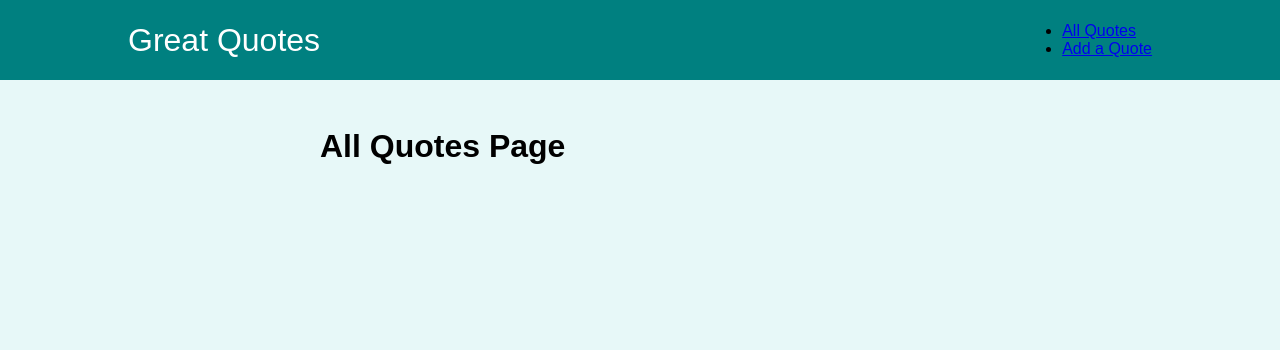
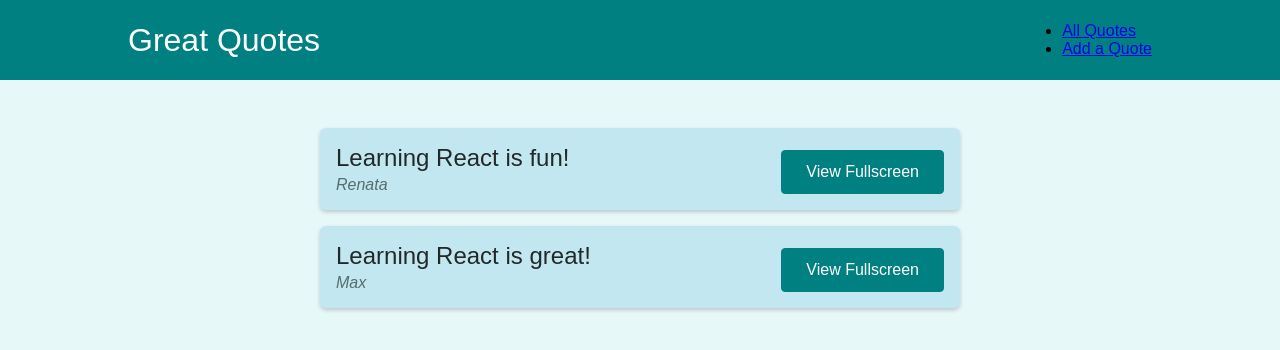
Before and after one commit to RenataCehajic/quote-react-app, a React (Create React App) app: page /quotes in a window 1280 px wide. Shown: the top 350 px of the page. Built offline with nearby package versions, Linux system fonts and the light colour scheme.

Commit message:
Adding new components

```diff
--- a/src/pages/AllQuotes.js
+++ b/src/pages/AllQuotes.js
@@ -1,5 +1,12 @@
+import QuoteList from "../components/quotes/QuoteList";
+
+const DUMMY_QUOTES = [
+  { id: "q1", author: "Renata", text: "Learning React is fun!" },
+  { id: "q2", author: "Max", text: "Learning React is great!" },
+];
+
 const AllQuotes = () => {
-  return <h1>All Quotes Page</h1>;
+  return <QuoteList quotes={DUMMY_QUOTES} />;
 };
 
 export default AllQuotes;
--- a/src/pages/NewQuote.js
+++ b/src/pages/NewQuote.js
@@ -1,5 +1,11 @@
+import QuoteForm from "../components/quotes/QuoteForm";
+
 const NewQuote = () => {
-  return <h1>New Quote Page</h1>;
+  const addQuoteHandler = (quoteData) => {
+    console.log(quoteData);
+  };
+
+  return <QuoteForm onAddQuote={addQuoteHandler} />;
 };
 
 export default NewQuote;
```
Also changed, not shown: 1 other file (tests, documents, lock files or other folders).
